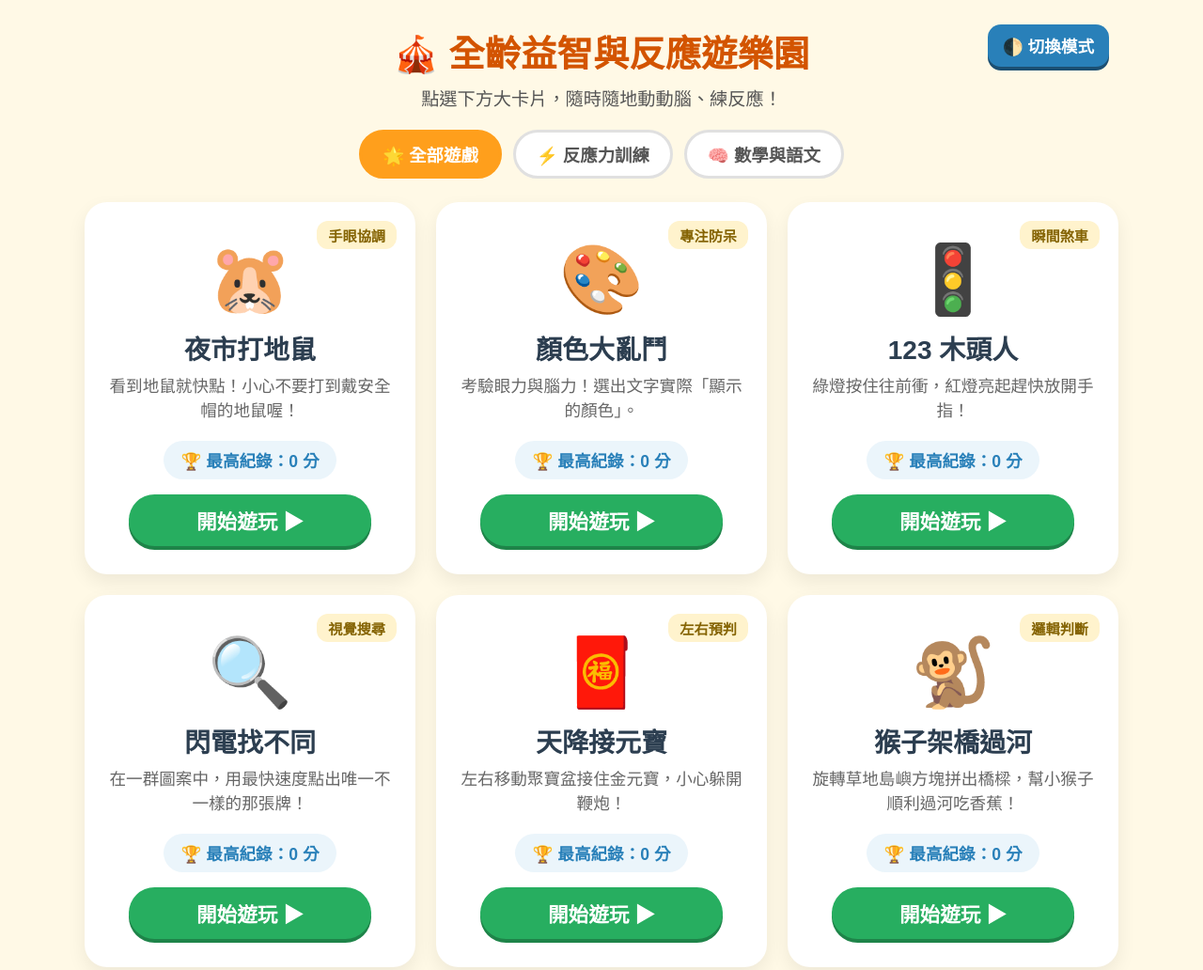
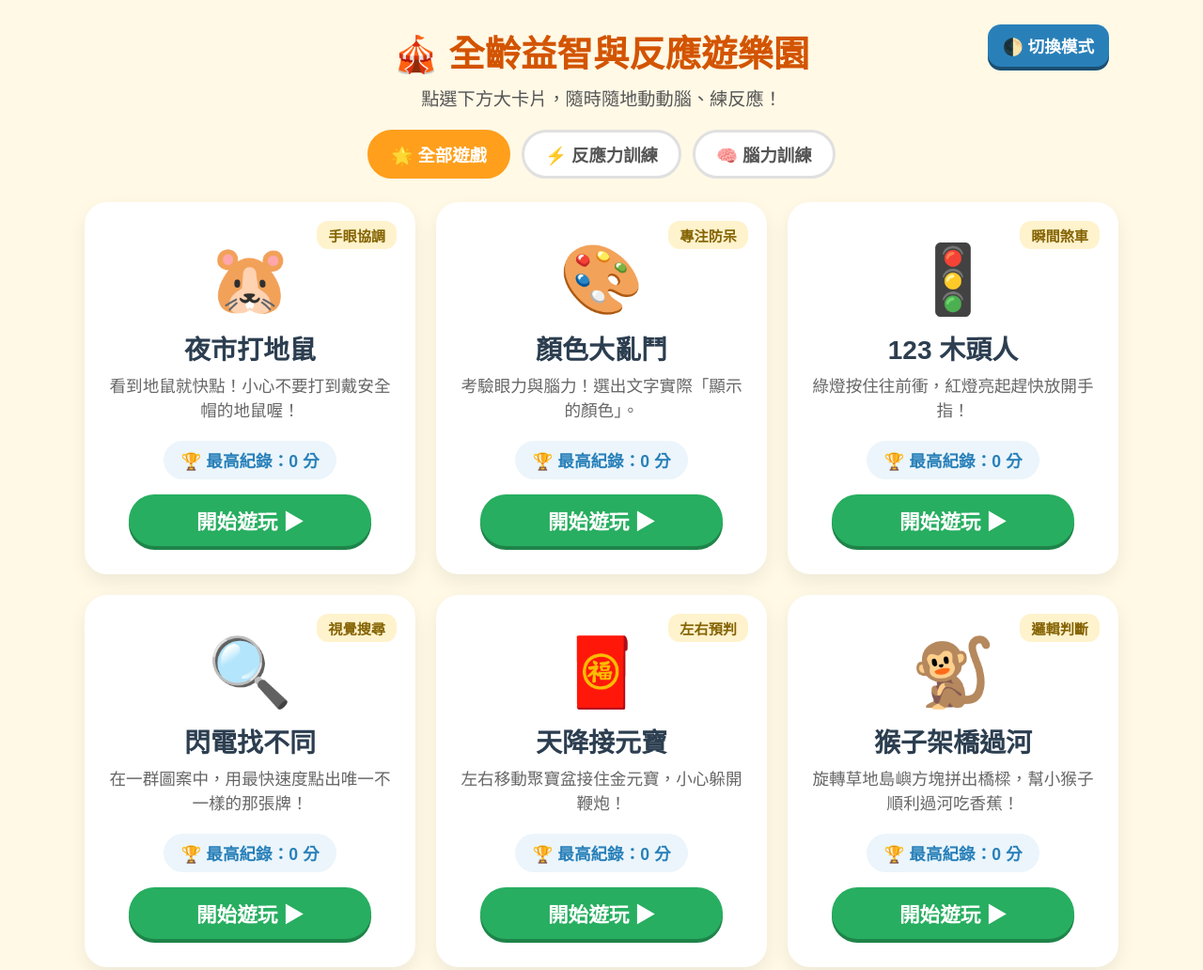
Before and after one commit to KS123454321/reaction-games, a plain HTML site: page index.html in a window 1280 px wide. Shown: the whole page at 94% size. Drawn offline with Linux system fonts and the light colour scheme.

Commit message:
Add files via upload

```diff
--- a/index.html
+++ b/index.html
@@ -135,7 +135,7 @@
     <div class="filter-bar" id="filter-bar">
         <button class="filter-btn active" onclick="filterGames('all', this)">🌟 全部遊戲</button>
         <button class="filter-btn" onclick="filterGames('reaction', this)">⚡ 反應力訓練</button>
-        <button class="filter-btn" onclick="filterGames('brain', this)">🧠 數學與語文</button>
+        <button class="filter-btn" onclick="filterGames('brain', this)">🧠 腦力訓練</button>
     </div>
 
     <!-- 遊戲卡片自動生成區 -->
```
